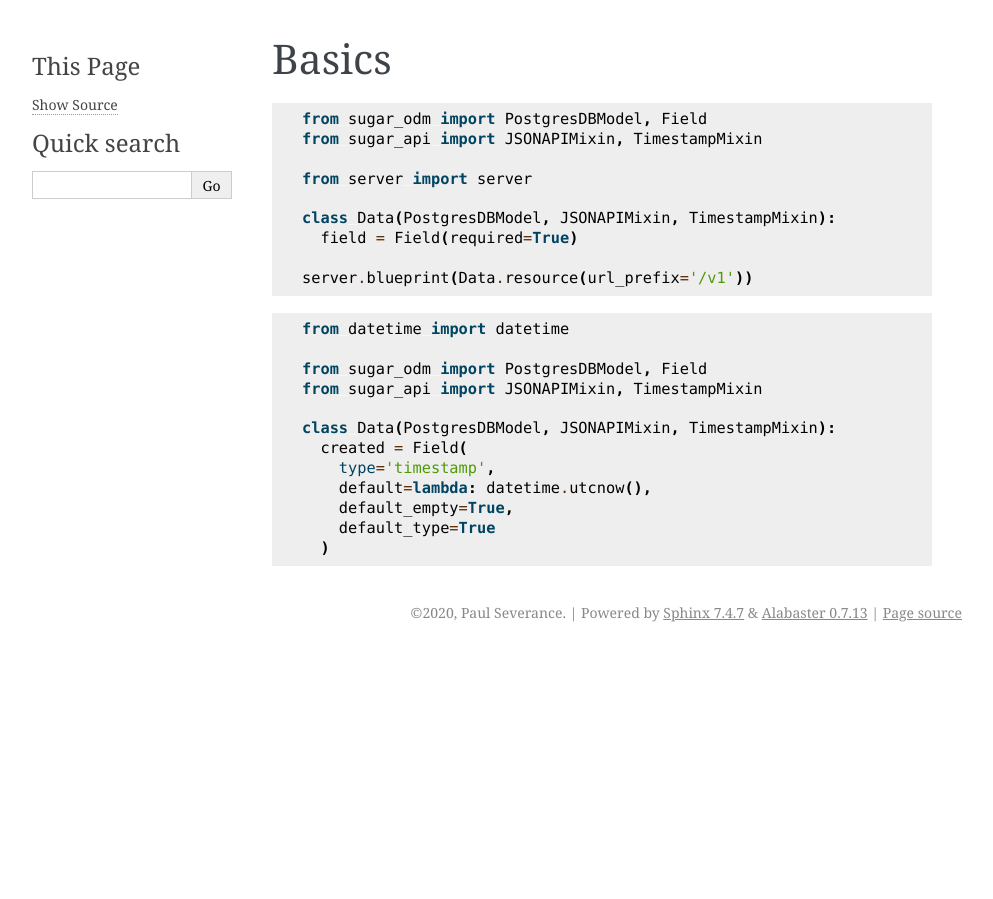
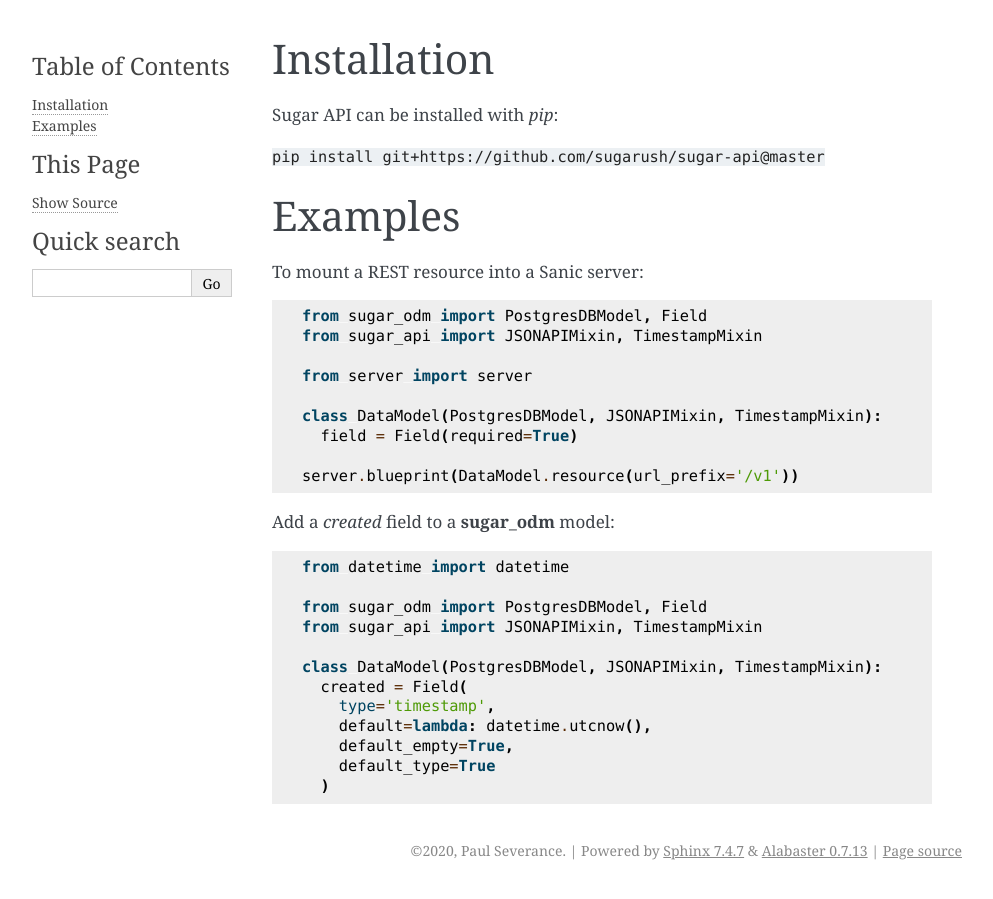
Before and after one commit to sugarush/fire-api, a Sphinx documentation site: the page built from docs/content/basics.rst, in a window 1280 px wide. Shown: the whole page, without its empty margins (148-1141 px from the left). Built offline with Sphinx 7.4.7, drawn with Linux system fonts in a browser that asks for light colours.

Commit message:
update documentation

```diff
--- a/docs/content/basics.rst
+++ b/docs/content/basics.rst
@@ -1,5 +1,14 @@
-Basics
-======
+Installation
+============
+
+Sugar API can be installed with `pip`:
+
+``pip install git+https://github.com/sugarush/sugar-api@master``
+
+Examples
+========
+
+To mount a REST resource into a Sanic server:
 
 .. code-block:: python
 
@@ -8,10 +17,12 @@ Basics
 
   from server import server
 
-  class Data(PostgresDBModel, JSONAPIMixin, TimestampMixin):
+  class DataModel(PostgresDBModel, JSONAPIMixin, TimestampMixin):
     field = Field(required=True)
 
-  server.blueprint(Data.resource(url_prefix='/v1'))
+  server.blueprint(DataModel.resource(url_prefix='/v1'))
+
+Add a `created` field to a **sugar_odm** model:
 
 .. code-block:: python
 
@@ -20,7 +31,7 @@ Basics
   from sugar_odm import PostgresDBModel, Field
   from sugar_api import JSONAPIMixin, TimestampMixin
 
-  class Data(PostgresDBModel, JSONAPIMixin, TimestampMixin):
+  class DataModel(PostgresDBModel, JSONAPIMixin, TimestampMixin):
     created = Field(
       type='timestamp',
       default=lambda: datetime.utcnow(),
--- a/docs/content/decorators.rst
+++ b/docs/content/decorators.rst
@@ -3,7 +3,10 @@ Decorators
 
 .. autofunction:: sugar_api.accept
 .. autofunction:: sugar_api.acl
+.. autofunction:: sugar_api.authenticate
+.. autofunction:: sugar_api.deauthenticate
 .. autofunction:: sugar_api.content_type
+.. autofunction:: sugar_api.exists
 .. autofunction:: sugar_api.objectid
 .. autofunction:: sugar_api.publish
 .. autofunction:: sugar_api.rate
@@ -11,4 +14,6 @@ Decorators
 .. autofunction:: sugar_api.set
 .. autofunction:: sugar_api.socketacl
 .. autofunction:: sugar_api.socketrate
+.. autofunction:: sugar_api.status
+.. autofunction:: sugar_api.validate
 .. autofunction:: sugar_api.webtoken
--- a/docs/content/functions.rst
+++ b/docs/content/functions.rst
@@ -2,6 +2,6 @@ Functions
 =========
 
 .. autofunction:: sugar_api.acquire
-.. autofunction:: sugar_api.release
 .. autofunction:: sugar_api.jsonapi
 .. autofunction:: sugar_api.preflight
+.. autofunction:: sugar_api.release
```
Also changed, not shown: 5 other files.
